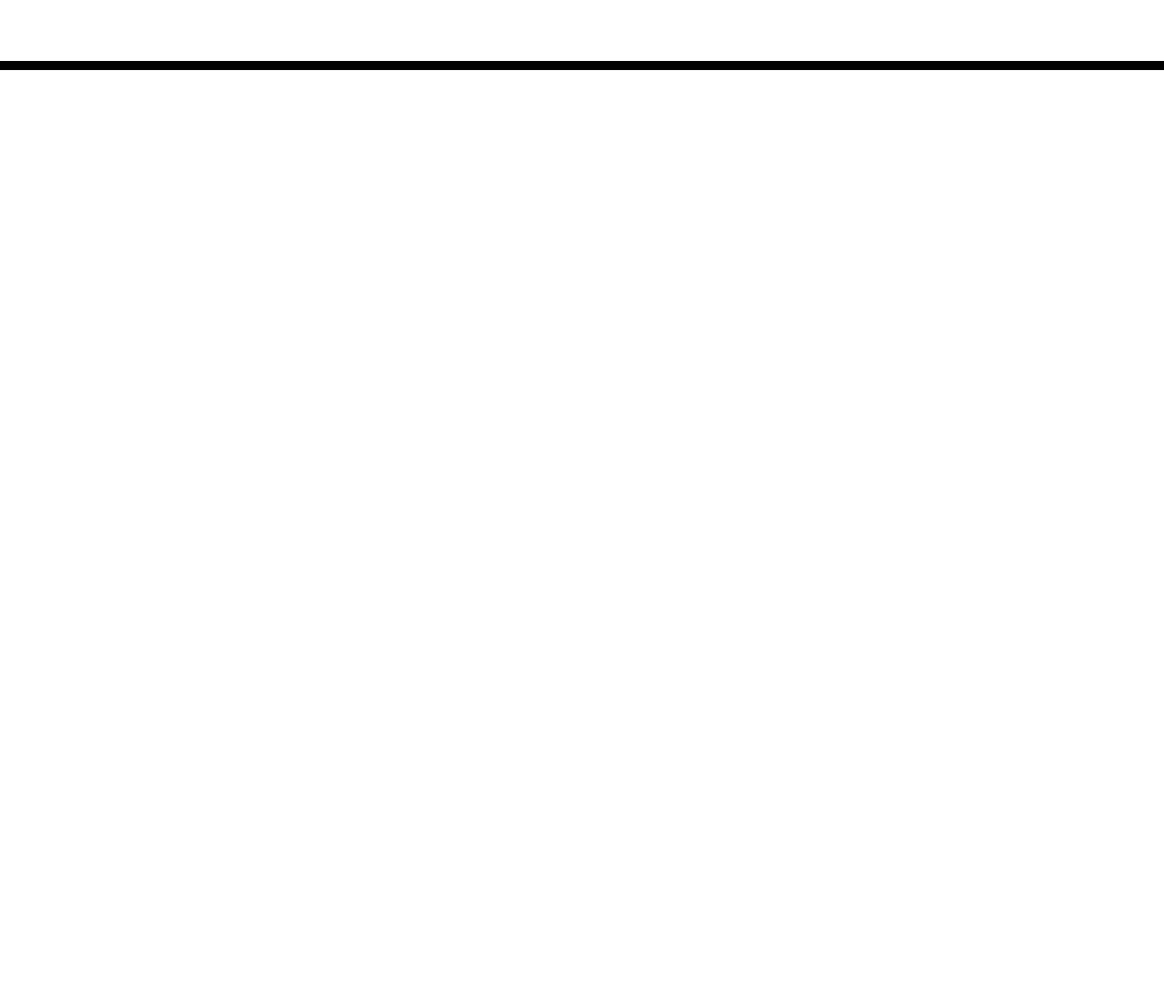
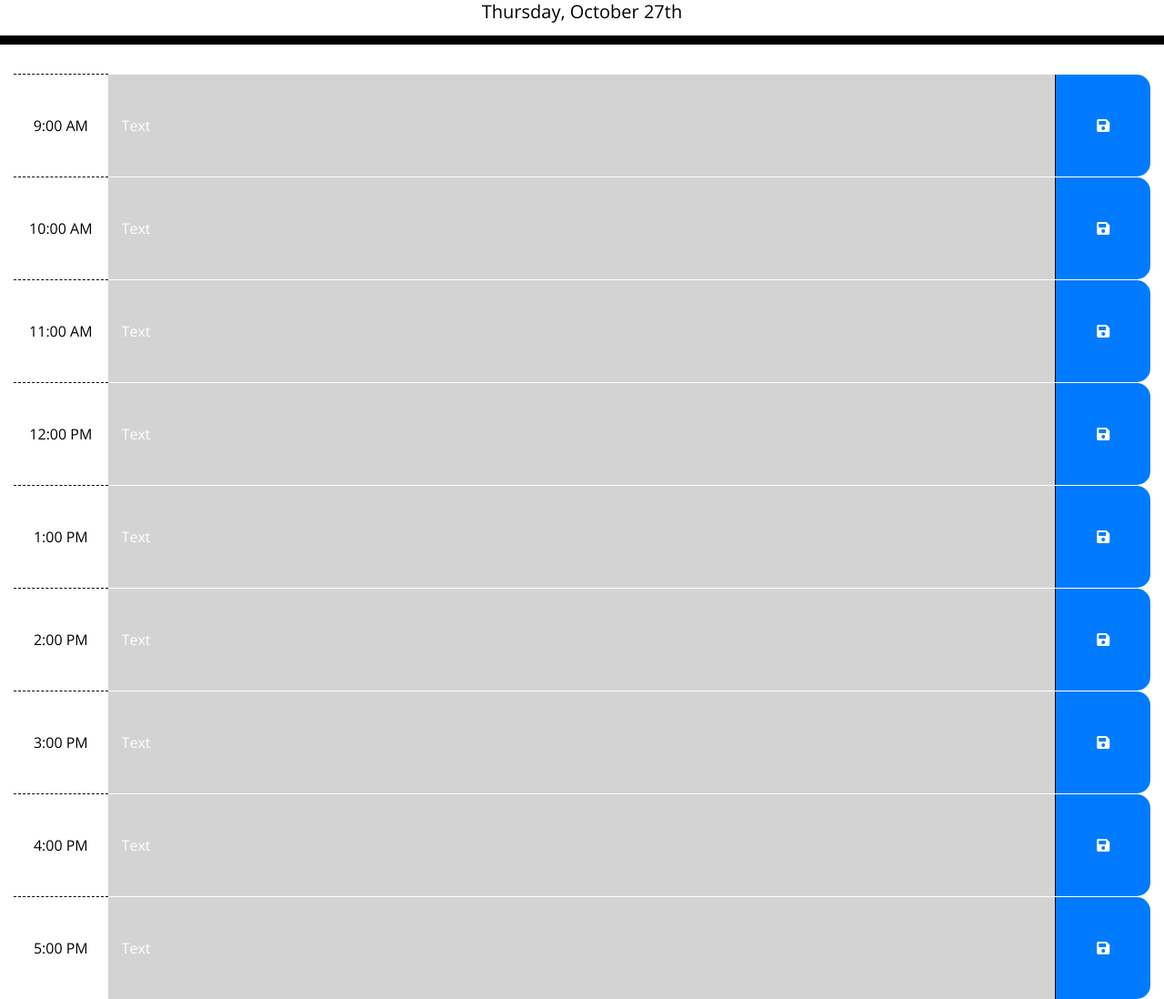
Before and after one commit to brigantinojoe/day_scheduler, a plain HTML site: page index.html in a window 1280 px wide. Shown: the part 191-1289 px from the top of the page at 91% size. Before the commit the page ends 800 px from the top, so only its background shows below. Drawn offline with nearby package versions, Linux system fonts and the light colour scheme; files that its build step writes are made by us from their sources.

Commit message:
Add moment() function to display date. Configure hour rows on index.html using bootstrap with small adjustments to the .hour class on the styles.css file.

```diff
--- a/assets/css/style.css
+++ b/assets/css/style.css
@@ -19,6 +19,7 @@ textarea{
   color: black;
   border-radius: 0;
   border-bottom: 10px solid black;
+  padding-bottom: 0px;
 }
 
 .description{
@@ -58,6 +59,7 @@ textarea{
 }
 
 .saveBtn {
+  border: 0px;
   border-left: 1px solid black;
   border-top-right-radius: 15px;
   border-bottom-right-radius: 15px;
--- a/assets/js/script.js
+++ b/assets/js/script.js
@@ -0,0 +1,12 @@
+// Use JQUERY for everything
+var currentDay = $("#currentDay");
+// TODO: Add elements
+
+// TODO: Add setInterval function for the date. Weekday, Month Date (st/th)
+currentDay.text(moment().format('dddd, MMMM Do'));
+
+// TODO: Create timeblocks for each hour of the day.
+// Timeblocks should be colored based on past, present, and future
+
+// TODO: Add event listener so when you click on a time block, you can add text.
+// Text should be added to local storage. When the user clicks the "Save" button.
--- a/index.html
+++ b/index.html
@@ -1,38 +1,120 @@
 <!DOCTYPE html>
 <html lang="en">
+
 <head>
   <meta charset="UTF-8" />
   <meta name="viewport" content="width=device-width, initial-scale=1.0" />
   <meta http-equiv="X-UA-Compatible" content="ie=edge" />
-    <link
-      rel="stylesheet"
-      href="https://stackpath.bootstrapcdn.com/bootstrap/4.3.1/css/bootstrap.min.css"
-    />
-    <link
-      rel="stylesheet"
-      href="https://use.fontawesome.com/releases/v5.8.1/css/all.css"
-      integrity="sha384-50oBUHEmvpQ+1lW4y57PTFmhCaXp0ML5d60M1M7uH2+nqUivzIebhndOJK28anvf"
-      crossorigin="anonymous"
-    />
-    <link
-      href="https://fonts.googleapis.com/css?family=Open+Sans&display=swap"
-      rel="stylesheet"
-    />
-    <link rel="stylesheet" href="style.css" />
+  <link rel="stylesheet" href="https://stackpath.bootstrapcdn.com/bootstrap/4.3.1/css/bootstrap.min.css" />
+  <link rel="stylesheet" href="https://use.fontawesome.com/releases/v5.8.1/css/all.css"
+    integrity="sha384-50oBUHEmvpQ+1lW4y57PTFmhCaXp0ML5d60M1M7uH2+nqUivzIebhndOJK28anvf" crossorigin="anonymous" />
+  <link href="https://fonts.googleapis.com/css?family=Open+Sans&display=swap" rel="stylesheet" />
+  <link rel="stylesheet" href="./assets/css/style.css" />
   <title>Work Day Scheduler</title>
 </head>
 
 <body>
   <header class="jumbotron">
-      <h1 class="display-3">Work Day Scheduler</h1>
-      <p class="lead">A simple calendar app for scheduling your work day</p>
+    <h1 class="display-3 text-center">Work Day Scheduler</h1>
+    <p class="lead text-center">A simple calendar app for scheduling your work day</p>
     <p id="currentDay" class="lead"></p>
   </header>
-    <div class="container">
-      <!-- Timeblocks go here -->
+  <div class="container-fluid">
+
+    <section class="time-block d-flex flex-row justify-content-center align-items-center" style="height: auto;">
+      <div class="col 9AM hour mb-0 justify-content-center">
+        <p class="m-auto py-5 text-md-center">9:00 AM</p>
+      </div>
+      <div class="col-10 9AM-text mb-0 past">
+        <p class="m-auto py-5 text-left" contentEditable="true">Text</p>
+      </div>
+      <button class="saveBtn col m-auto py-5 text-md-center fa fa-save bg-primary"></button>
+    </section>
+
+    <section class="time-block d-flex flex-row justify-content-center align-items-center" style="height: auto;">
+      <div class="col 10AM hour mb-0 justify-content-center">
+        <p class="m-auto py-5 text-md-center">10:00 AM</p>
+      </div>
+      <div class="col-10 10AM-text mb-0 past">
+        <p class="m-auto py-5 text-left" contentEditable="true">Text</p>
+      </div>
+      <button class="saveBtn col m-auto py-5 text-md-center fa fa-save bg-primary"></button>
+    </section>
+
+    <section class="time-block d-flex flex-row justify-content-center align-items-center" style="height: auto;">
+      <div class="col 11AM hour mb-0 justify-content-center">
+        <p class="m-auto py-5 text-md-center">11:00 AM</p>
+      </div>
+      <div class="col-10 11AM-text mb-0 past">
+        <p class="m-auto py-5 text-left" contentEditable="true">Text</p>
+      </div>
+      <button class="saveBtn col m-auto py-5 text-md-center fa fa-save bg-primary"></button>
+    </section>
+
+    <section class="time-block d-flex flex-row justify-content-center align-items-center" style="height: auto;">
+      <div class="col 12PM hour mb-0 justify-content-center">
+        <p class="m-auto py-5 text-md-center">12:00 PM</p>
+      </div>
+      <div class="col-10 12PM-text mb-0 past">
+        <p class="m-auto py-5 text-left" contentEditable="true">Text</p>
+      </div>
+      <button class="saveBtn col m-auto py-5 text-md-center fa fa-save bg-primary"></button>
+    </section>
+
+    <section class="time-block d-flex flex-row justify-content-center align-items-center" style="height: auto;">
+      <div class="col 1PM hour mb-0 justify-content-center">
+        <p class="m-auto py-5 text-md-center">1:00 PM</p>
+      </div>
+      <div class="col-10 1PM-text mb-0 past">
+        <p class="m-auto py-5 text-left" contentEditable="true">Text</p>
+      </div>
+      <button class="saveBtn col m-auto py-5 text-md-center fa fa-save bg-primary"></button>
+    </section>
+
+    <section class="time-block d-flex flex-row justify-content-center align-items-center" style="height: auto;">
+      <div class="col 2PM hour mb-0 justify-content-center">
+        <p class="m-auto py-5 text-md-center">2:00 PM</p>
+      </div>
+      <div class="col-10 2PM-text mb-0 past">
+        <p class="m-auto py-5 text-left" contentEditable="true">Text</p>
+      </div>
+      <button class="saveBtn col m-auto py-5 text-md-center fa fa-save bg-primary"></button>
+    </section>
+
+    <section class="time-block d-flex flex-row justify-content-center align-items-center" style="height: auto;">
+      <div class="col 3PM hour mb-0 justify-content-center">
+        <p class="m-auto py-5 text-md-center">3:00 PM</p>
+      </div>
+      <div class="col-10 3PM-text mb-0 past">
+        <p class="m-auto py-5 text-left" contentEditable="true">Text</p>
+      </div>
+      <button class="saveBtn col m-auto py-5 text-md-center fa fa-save bg-primary"></button>
+    </section>
+
+    <section class="time-block d-flex flex-row justify-content-center align-items-center" style="height: auto;">
+      <div class="col 4PM hour mb-0 justify-content-center">
+        <p class="m-auto py-5 text-md-center">4:00 PM</p>
+      </div>
+      <div class="col-10 4PM-text mb-0 past">
+        <p class="m-auto py-5 text-left" contentEditable="true">Text</p>
+      </div>
+      <button class="saveBtn col m-auto py-5 text-md-center fa fa-save bg-primary"></button>
+    </section>
+
+    <section class="time-block d-flex flex-row justify-content-center align-items-center" style="height: auto;">
+      <div class="col 5PM hour mb-0 justify-content-center">
+        <p class="m-auto py-5 text-md-center">5:00 PM</p>
+      </div>
+      <div class="col-10 5PM-text mb-0 past">
+        <p class="m-auto py-5 text-left" contentEditable="true">Text</p>
+      </div>
+      <button class="saveBtn col m-auto py-5 text-md-center fa fa-save bg-primary"></button>
+    </section>
   </div>
 
   <script src="https://code.jquery.com/jquery-3.4.1.min.js"></script>
   <script src="https://cdnjs.cloudflare.com/ajax/libs/moment.js/2.24.0/moment.min.js"></script>
+  <script src="./assets/js/script.js"></script>
 </body>
+
 </html>
```
Lines whose indentation alone changed are shown as unchanged.
